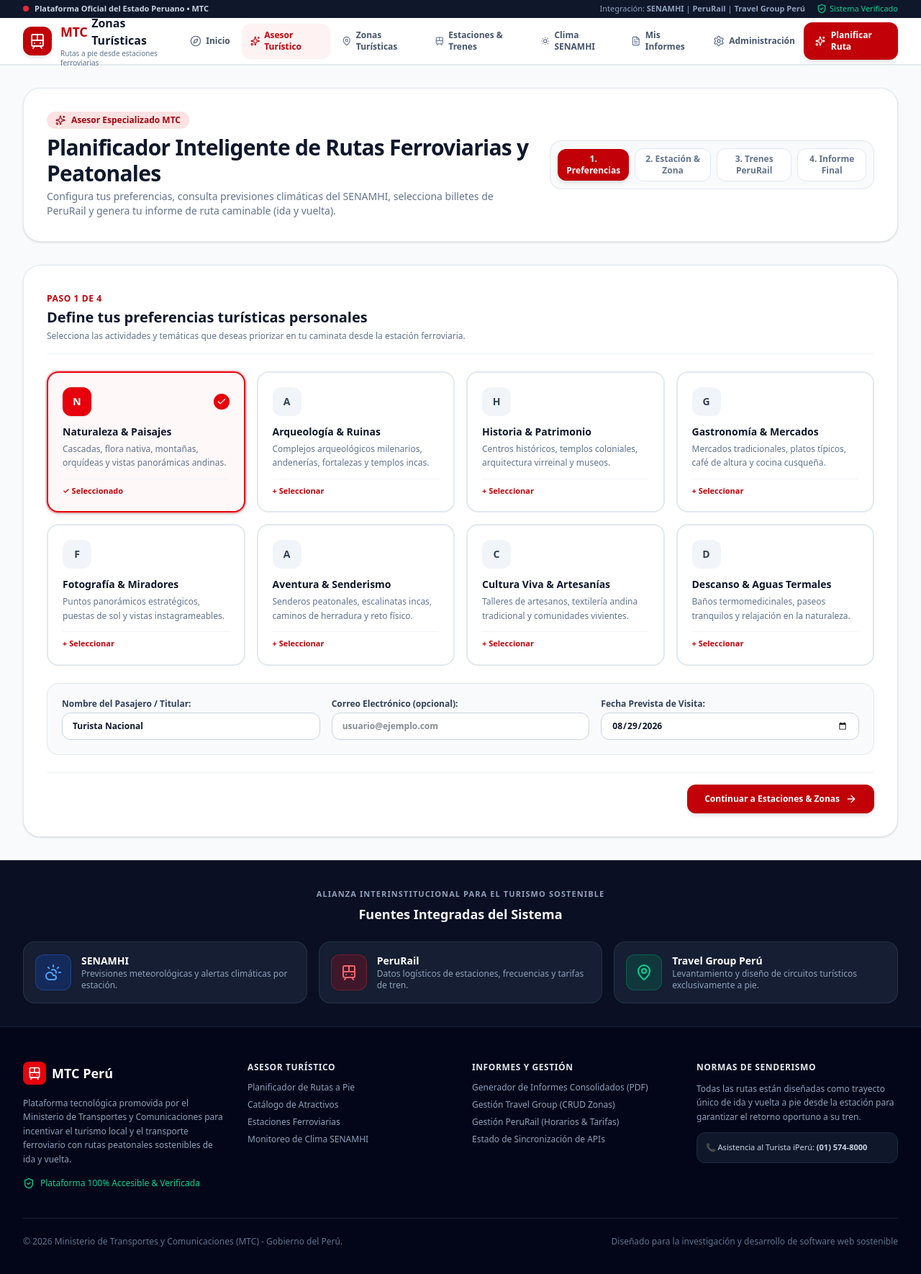
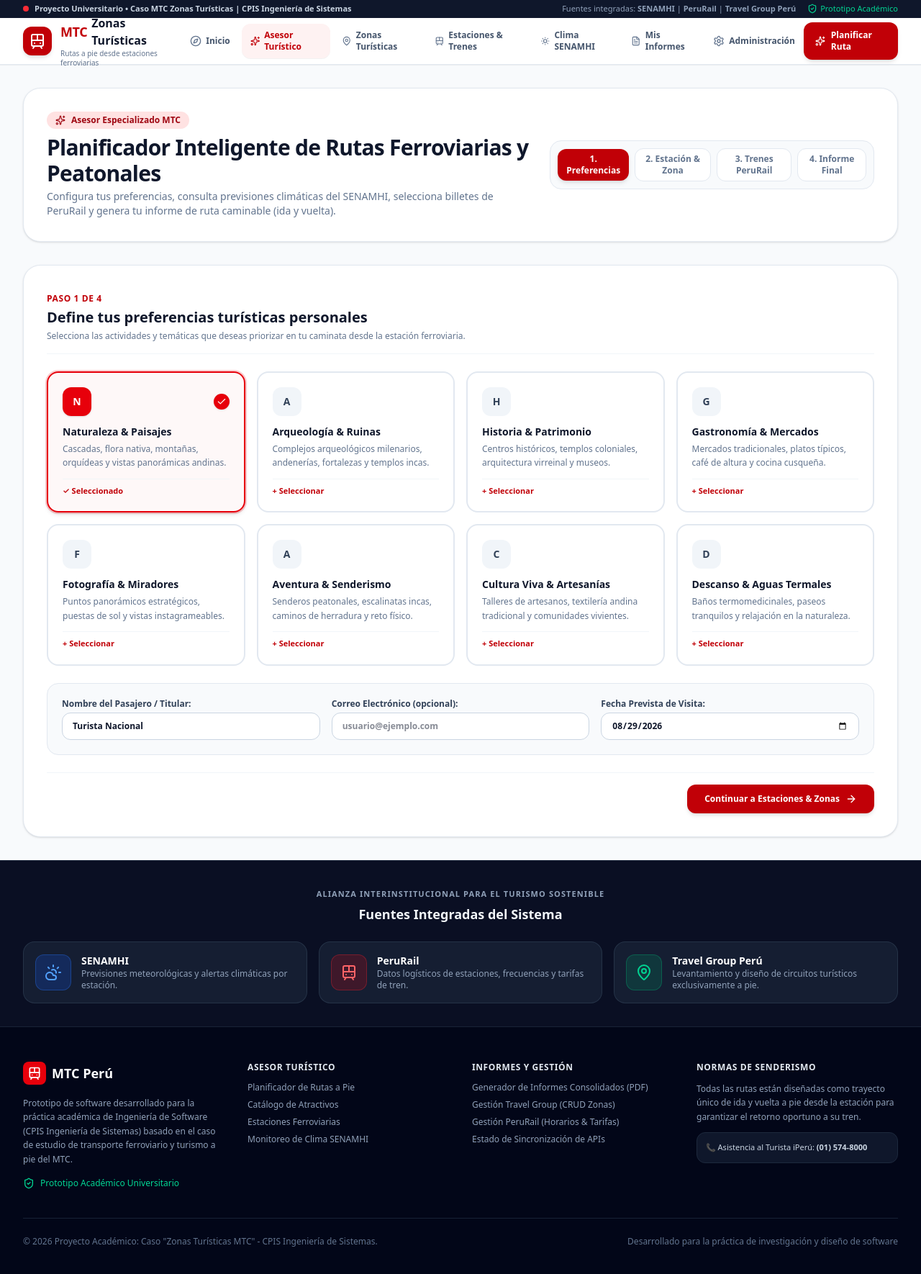
Before and after one commit to JheanLL/proyectofinal-mtc, a Next.js app: page /planificador in a window 1280 px wide. Shown: the top 1770 px of the page at 72% size. Built offline with nearby package versions, Linux system fonts and the light colour scheme.

Commit message:
refactor: ajustar textos y distintivos a contexto de proyecto academico universitario

```diff
--- a/src/app/informe/page.tsx
+++ b/src/app/informe/page.tsx
@@ -92,7 +92,7 @@ function InformeContent() {
         <div>
           <div className="inline-flex items-center gap-2 px-3 py-1 rounded-full bg-red-100 text-red-800 text-xs font-bold mb-2">
             <FileText className="w-3.5 h-3.5" />
-            <span>Módulo de Informes Oficiales MTC</span>
+            <span>Módulo de Informes Consolidados</span>
           </div>
           <h1 className="text-2xl sm:text-3xl font-black text-slate-900 tracking-tight">
             Consultas e Informes Turísticos Consolidados
--- a/src/app/page.tsx
+++ b/src/app/page.tsx
@@ -68,8 +68,8 @@ export default function HomePage() {
         <div className="max-w-7xl mx-auto px-4 sm:px-6 lg:px-8 relative z-10">
           <div className="max-w-3xl space-y-6">
             <div className="inline-flex items-center gap-2 px-3.5 py-1.5 rounded-full bg-red-950/80 border border-red-700/60 text-red-300 text-xs font-semibold backdrop-blur-md">
-              <span className="w-2 h-2 rounded-full bg-red-500 animate-ping"></span>
-              <span>Iniciativa Oficial MTC • Turismo Ferroviario Sostenible</span>
+              <span className="w-2 h-2 rounded-full bg-red-500"></span>
+              <span>Proyecto Universitario • Caso MTC Turismo Ferroviario y Peatonal</span>
             </div>
 
             <h1 className="text-3xl sm:text-5xl lg:text-6xl font-black tracking-tight leading-tight">
@@ -77,7 +77,7 @@ export default function HomePage() {
             </h1>
 
             <p className="text-base sm:text-lg text-slate-300 leading-relaxed max-w-2xl">
-              Plataforma inteligente del Ministerio de Transportes y Comunicaciones. Conecta tus viajes en <strong>PeruRail</strong> con circuitos turísticos diseñados para realizarse <strong>exclusivamente a pie</strong> desde cada estación, con pronóstico climático de <strong>SENAMHI</strong> en tiempo real.
+              Plataforma desarrollada como caso de estudio del Ministerio de Transportes y Comunicaciones. Conecta tus viajes en <strong>PeruRail</strong> con circuitos turísticos diseñados para realizarse <strong>exclusivamente a pie</strong> desde cada estación, con pronóstico climático de <strong>SENAMHI</strong> en tiempo real.
             </p>
 
             {/* CTAs */}
@@ -353,7 +353,7 @@ export default function HomePage() {
 
             <div className="bg-white/5 backdrop-blur-md p-4 rounded-2xl border border-white/10 space-y-1.5">
               <span className="w-7 h-7 bg-amber-500 rounded-full flex items-center justify-center font-bold text-xs">4</span>
-              <h4 className="text-sm font-bold">Informe PDF Oficial</h4>
+              <h4 className="text-sm font-bold">Informe PDF Consolidado</h4>
               <p className="text-xs text-slate-400">Descarga tu informe consolidado con horarios y presupuesto.</p>
             </div>
           </div>
--- a/src/app/planificador/page.tsx
+++ b/src/app/planificador/page.tsx
@@ -577,7 +577,7 @@ function PlanificadorContent() {
                 className="bg-gradient-to-r from-red-600 to-red-700 hover:from-red-500 hover:to-red-600 text-white text-xs font-bold px-7 py-3 rounded-xl shadow-lg flex items-center gap-2 transition-all"
               >
                 <Sparkles className="w-4 h-4" />
-                <span>Generar Informe Consolidado Oficial</span>
+                <span>Generar Informe Consolidado</span>
                 <ArrowRight className="w-4 h-4" />
               </button>
             </div>
--- a/src/components/layout/Footer.tsx
+++ b/src/components/layout/Footer.tsx
@@ -68,11 +68,11 @@ export default function Footer() {
               <span className="font-extrabold text-lg text-white">MTC Perú</span>
             </div>
             <p className="text-xs text-slate-400 leading-relaxed">
-              Plataforma tecnológica promovida por el Ministerio de Transportes y Comunicaciones para incentivar el turismo local y el transporte ferroviario con rutas peatonales sostenibles de ida y vuelta.
+              Prototipo de software desarrollado para la práctica académica de Ingeniería de Software (CPIS Ingeniería de Sistemas) basado en el caso de estudio de transporte ferroviario y turismo a pie del MTC.
             </p>
             <div className="flex items-center gap-2 text-xs text-emerald-400">
               <ShieldCheck className="w-4 h-4" />
-              <span>Plataforma 100% Accesible & Verificada</span>
+              <span>Prototipo Académico Universitario</span>
             </div>
           </div>
 
@@ -150,9 +150,9 @@ export default function Footer() {
 
         {/* Bottom copyright */}
         <div className="border-t border-slate-800/80 mt-10 pt-6 flex flex-col sm:flex-row items-center justify-between gap-3 text-xs text-slate-500">
-          <p>© {new Date().getFullYear()} Ministerio de Transportes y Comunicaciones (MTC) - Gobierno del Perú.</p>
+          <p>© {new Date().getFullYear()} Proyecto Académico: Caso "Zonas Turísticas MTC" - CPIS Ingeniería de Sistemas.</p>
           <p className="flex items-center gap-1">
-            Diseñado para la investigación y desarrollo de software web sostenible
+            Desarrollado para la práctica de investigación y diseño de software
           </p>
         </div>
       </div>
--- a/src/components/layout/Navbar.tsx
+++ b/src/components/layout/Navbar.tsx
@@ -38,18 +38,18 @@ export default function Navbar() {
 
   return (
     <header className="sticky top-0 z-50 bg-white/95 backdrop-blur-md border-b border-slate-200 shadow-2xs">
-      {/* Top Governmental Bar */}
+      {/* Top Academic Banner */}
       <div className="bg-slate-900 text-white text-[11px] py-1 px-4 sm:px-8 flex items-center justify-between">
         <div className="flex items-center gap-2">
-          <span className="inline-block w-2 h-2 rounded-full bg-red-500 animate-pulse"></span>
+          <span className="inline-block w-2 h-2 rounded-full bg-red-500"></span>
           <span className="font-semibold text-slate-300">
-            Plataforma Oficial del Estado Peruano • MTC
+            Proyecto Universitario • Caso MTC Zonas Turísticas | CPIS Ingeniería de Sistemas
           </span>
         </div>
         <div className="hidden md:flex items-center gap-4 text-slate-400">
-          <span>Integración: <strong>SENAMHI</strong> | <strong>PeruRail</strong> | <strong>Travel Group Perú</strong></span>
+          <span>Fuentes integradas: <strong>SENAMHI</strong> | <strong>PeruRail</strong> | <strong>Travel Group Perú</strong></span>
           <span className="flex items-center gap-1 text-emerald-400">
-            <ShieldCheck className="w-3.5 h-3.5" /> Sistema Verificado
+            <ShieldCheck className="w-3.5 h-3.5" /> Prototipo Académico
           </span>
         </div>
       </div>
--- a/src/components/reports/ConsolidatedTouristReport.tsx
+++ b/src/components/reports/ConsolidatedTouristReport.tsx
@@ -199,7 +199,7 @@ export default function ConsolidatedTouristReport({
                 <div className="flex items-center gap-2">
                   <span className="text-red-700 font-black text-xl tracking-tight">MTC</span>
                   <span className="text-xs bg-slate-900 text-white px-2 py-0.5 rounded font-bold uppercase">
-                    Gobierno del Perú
+                    Caso de Estudio
                   </span>
                 </div>
                 <h1 className="text-lg sm:text-xl font-extrabold text-slate-900 tracking-tight">
@@ -463,14 +463,14 @@ export default function ConsolidatedTouristReport({
           </div>
         </div>
 
-        {/* Security & Official Seal Footer */}
+        {/* Academic Seal Footer */}
         <div className="border-t border-slate-200 pt-4 flex flex-col sm:flex-row items-center justify-between gap-4 text-xs text-slate-500">
           <div className="flex items-center gap-2">
             <ShieldCheck className="w-5 h-5 text-emerald-600" />
-            <span>Documento Oficial validado conforme a directivas del Ministerio de Transportes y Comunicaciones (MTC).</span>
+            <span>Prototipo de Software Académico generado para el caso 'Zonas Turísticas MTC' (CPIS Ingeniería de Sistemas).</span>
           </div>
           <div className="font-mono text-[10px] text-slate-400">
-            AUTENTICACIÓN: SHA256-MTC-PE-{codigoItinerario}
+            PROYECTO: MTC-TRAIN-{codigoItinerario}
           </div>
         </div>
       </div>
```
